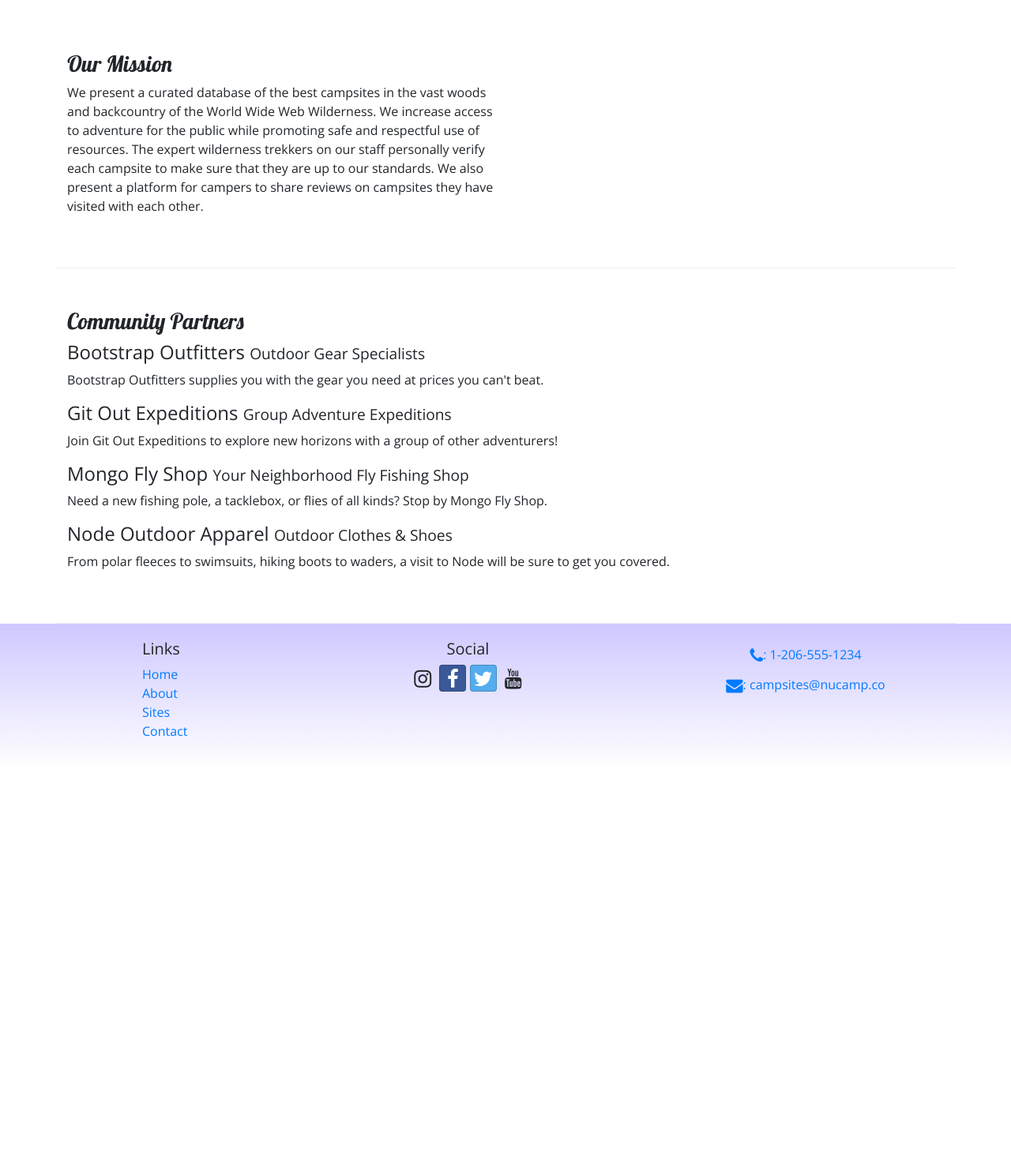
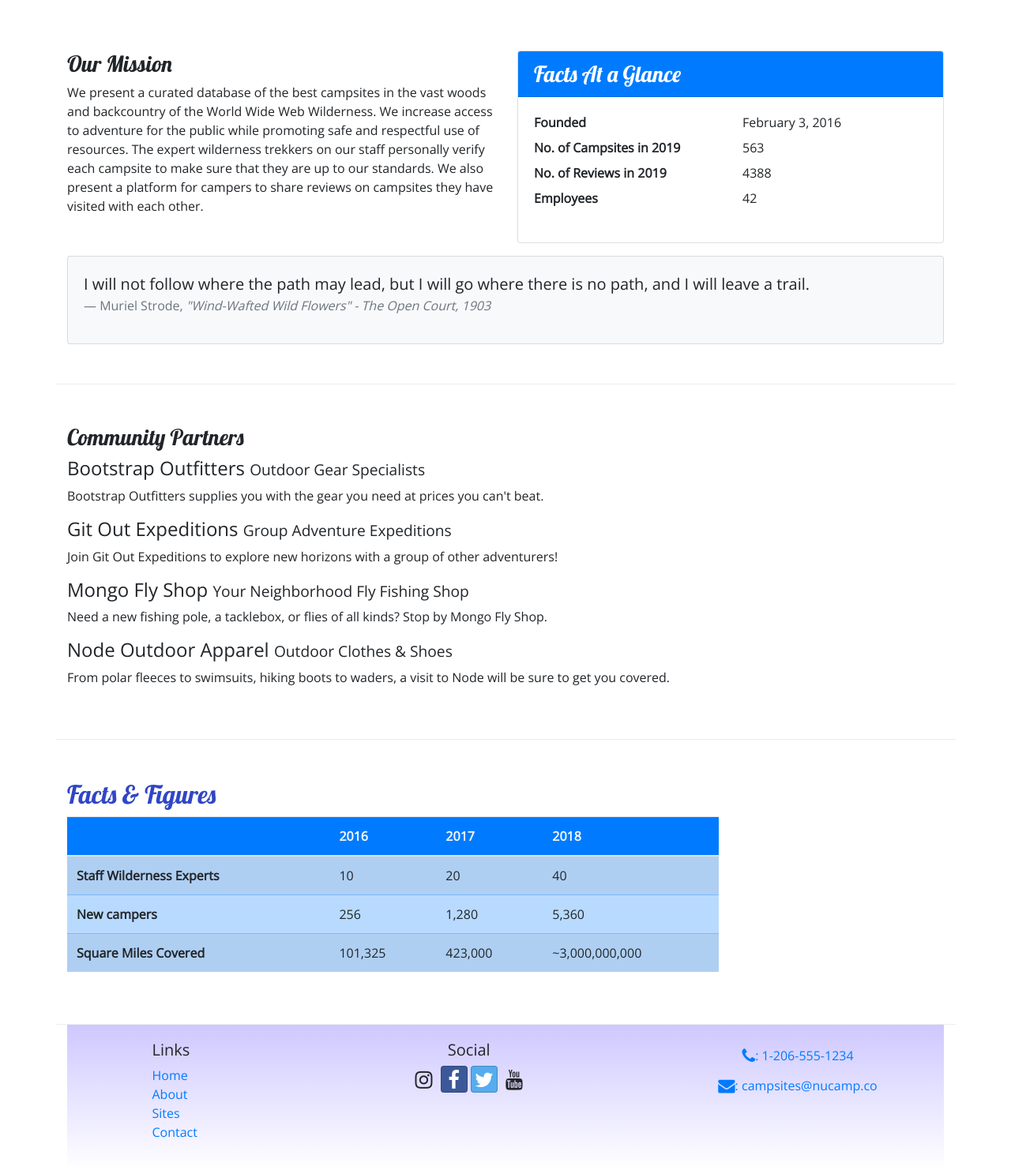
Before and after one commit to MidZM/nucampsite-bootstrap, a website: page aboutus.html in a window 1280 px wide. Shown: the part 340-1822 px from the top of the page at 79% size. Before the commit the page ends 1314 px from the top, so only its background shows below. Drawn offline with nearby package versions, Linux system fonts and the light colour scheme.

Commit message:
Tables and Cards

```diff
--- a/aboutus.html
+++ b/aboutus.html
@@ -62,6 +62,35 @@
                 <h3>Our Mission</h3>
                 <p>We present a curated database of the best campsites in the vast woods and backcountry of the World Wide Web Wilderness. We increase access to adventure for the public while promoting safe and respectful use of resources. The expert wilderness trekkers on our staff personally verify each campsite to make sure that they are up to our standards. We also present a platform for campers to share reviews on campsites they have visited with each other.</p>
             </div>
+            <div class="col-sm-6">
+                <div class="card">
+                    <h3 class="card-header bg-primary text-white">Facts At a Glance</h3>
+                    <div class="card-body">
+                        <dl class="row">
+                            <dt class="col-6">Founded</dt>
+                            <dd class="col-6">February 3, 2016</dd>
+                            <dt class="col-6">No. of Campsites in 2019</dt>
+                            <dd class="col-6">563</dd>
+                            <dt class="col-6">No. of Reviews in 2019</dt>
+                            <dd class="col-6">4388</dd>
+                            <dt class="col-6">Employees</dd>
+                            <dd class="col-6">42</dd>
+                        </dl>
+                    </div>
+                </div>
+            </div>
+            <div class="col">
+                <div class="card bg-light mt-3">
+                    <blockquote class="blockquote card-body">
+                        <p class="mb-0">I will not follow where the path may lead, but I will go where there is no path, and I will leave a trail.</p>
+                        <footer class="blockquote-footer">Muriel Strode,
+                            <cite title="Source Title">"Wind-Wafted Wild Flowers" -
+                                The Open Court, 1903
+                            </cite>
+                        </footer>
+                    </blockquote>
+                </div>
+            </div>
         </div>
 
         <div class="row row-content">
@@ -77,9 +106,46 @@
                 <p class="d-none d-sm-block">From polar fleeces to swimsuits, hiking boots to waders, a visit to Node will be sure to get you covered.</p>
             </div>
         </div>
-    </div>
 
-    <footer>
+        <div class="row row-content">
+            <div class="col-sm-9">
+                <h2>Facts &amp; Figures</h2>
+                <div class="table-responsive">
+                    <table class="table table-striped">
+                        <thead>
+                            <tr class="bg-primary text-light">
+                                <th></th>
+                                <th>2016</th>
+                                <th>2017</th>
+                                <th>2018</th>
+                            </tr>
+                        </thead>
+                        <tbody class="table-primary">
+                            <tr>
+                                <th>Staff Wilderness Experts</th>
+                                <td>10</td>
+                                <td>20</td>
+                                <td>40</td>
+                            </tr>
+                            <tr>
+                                <th>New campers</th>
+                                <td>256</td>
+                                <td>1,280</td>
+                                <td>5,360</td>
+                            </tr>
+                            <tr>
+                                <th>Square Miles Covered</th>
+                                <td>101,325</td>
+                                <td>423,000</td>
+                                <td>~3,000,000,000</td>
+                            </tr>
+                        </tbody>
+                    </table>
+                </div>
+            </div>
+        </div>
+
+    <footer class="site-footer">
         <div class="container">
             <div class="row">
                 <div class="col-4 col-sm-2 offset-1">
--- a/css/styles.css
+++ b/css/styles.css
@@ -14,7 +14,7 @@
     color: #CEC8FF
 }
 
-footer {
+.site-footer {
     background-image: linear-gradient(#CEC8FF, white);
     padding: 20px 0
 }
```
Also changed, not shown: contactus.html (+1 -1 lines), index.html (+1 -1 lines).
